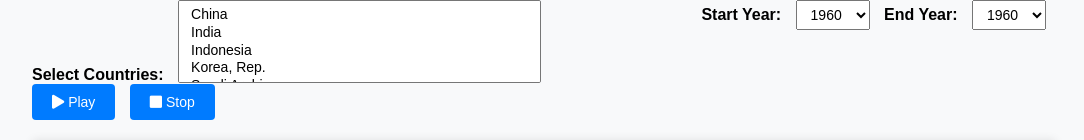
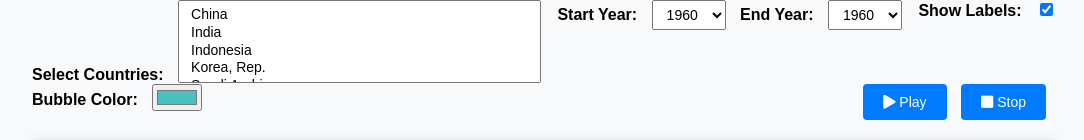
Before and after one commit to vtsugi1/world-data-viz, a Flask app: page / in a window 1280 px wide. Shown: the part 181-321 px from the top of the page, without its empty margins (96-1180 px from the left). Run offline with Flask 2, Linux system fonts and the light colour scheme.

Commit message:
add colour and label control

```diff
--- a/app/templates/index.html
+++ b/app/templates/index.html
@@ -23,6 +23,14 @@
                 <select id="startYear"></select>
                 <label for="endYear">End Year:</label>
                 <select id="endYear"></select>
+            </div>
+            <div>
+                <label for="showLabels">Show Labels:</label>
+                <input type="checkbox" id="showLabels" checked>
+            </div>
+            <div>
+                <label for="bubbleColor">Bubble Color:</label>
+                <input type="color" id="bubbleColor" value="#4bc0c0">
             </div>
             <div>
                 <button id="playButton"><i class="fas fa-play"></i> Play</button>
@@ -97,7 +105,7 @@
                 }));
         }
 
-        function updateChart(data, selectedCountries, year) {
+        function updateChart(data, selectedCountries, year, showLabels, bubbleColor) {
             x.domain([0, d3.max(data, d => d.population)]).nice();
             y.domain([0, d3.max(data, d => d.militaryExpenditure)]).nice();
             z.domain([0, d3.max(data, d => d.gdp)]);
@@ -112,7 +120,7 @@
                 .attr("cx", d => x(d.population))
                 .attr("cy", d => y(d.militaryExpenditure))
                 .attr("r", d => z(d.gdp))
-                .style("fill", "rgba(75, 192, 192, 0.7)")
+                .style("fill", bubbleColor)
                 .style("stroke", "black")
                 .style("stroke-width", 1)
                 .on("mouseover", function(event, d) {
@@ -133,17 +141,40 @@
 
             bubbles.exit().remove();
 
+            if (showLabels) {
+                const labels = g.selectAll(".label").data(data, d => d.country);
+
+                labels.enter().append("text")
+                    .attr("class", "label")
+                    .attr("x", d => x(d.population))
+                    .attr("y", d => y(d.militaryExpenditure))
+                    .attr("dy", -5)
+                    .attr("text-anchor", "middle")
+                    .style("font-size", "10px")
+                    .style("fill", "black")
+                    .text(d => d.country)
+                    .merge(labels)
+                    .transition()
+                    .duration(1000)
+                    .attr("x", d => x(d.population))
+                    .attr("y", d => y(d.militaryExpenditure));
+
+                labels.exit().remove();
+            } else {
+                g.selectAll(".label").remove();
+            }
+
             svg.select(".title").text(`Countries: ${selectedCountries.join(', ')} | Year: ${year}`);
         }
 
-        async function playAnimation(data, selectedCountries, startYear, endYear) {
+        async function playAnimation(data, selectedCountries, startYear, endYear, showLabels, bubbleColor) {
             stopAnimation = false;
             for (let year = startYear; year <= endYear; year++) {
                 if (stopAnimation) {
                     break;
                 }
                 const formattedData = formatData(data, selectedCountries, year);
-                updateChart(formattedData, selectedCountries, year);
+                updateChart(formattedData, selectedCountries, year, showLabels, bubbleColor);
                 await new Promise(resolve => setTimeout(resolve, 1000)); // 1 second delay between frames
             }
         }
@@ -152,8 +183,10 @@
             const selectedCountries = Array.from(document.getElementById('countries').selectedOptions).map(option => option.value);
             const startYear = parseInt(document.getElementById('startYear').value);
             const endYear = parseInt(document.getElementById('endYear').value);
+            const showLabels = document.getElementById('showLabels').checked;
+            const bubbleColor = document.getElementById('bubbleColor').value;
             const data = await fetchData('/data');
-            playAnimation(data, selectedCountries, startYear, endYear);
+            playAnimation(data, selectedCountries, startYear, endYear, showLabels, bubbleColor);
         });
 
         document.getElementById('stopButton').addEventListener('click', () => {
```
